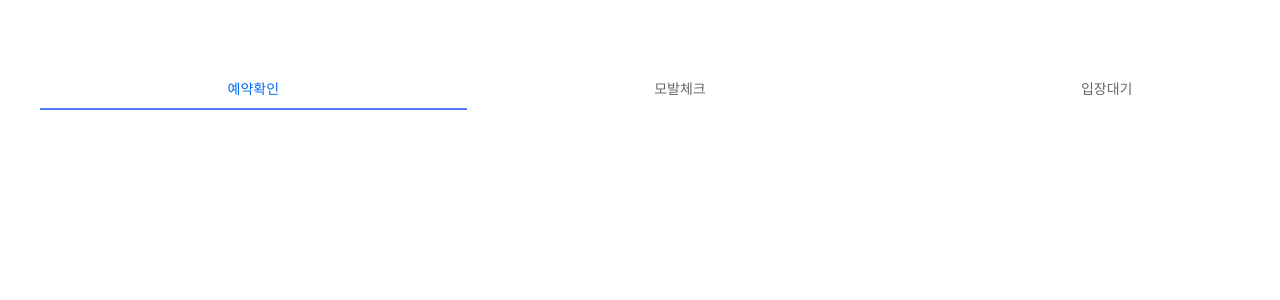
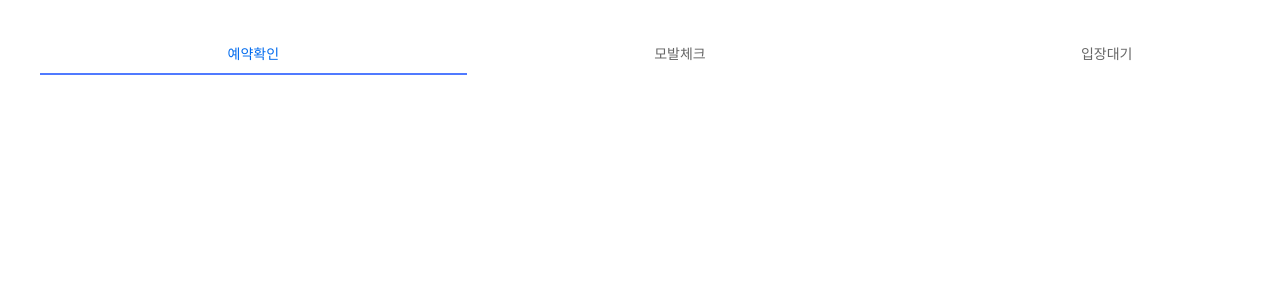
Before and after one commit to DaeHyunHwang/newTorsoProject, a React (Create React App) app: page / in a window 1280 px wide. Shown: the top 300 px of the page. Built offline with nearby package versions, Linux system fonts and the light colour scheme.

Commit message:
Update App.css

```diff
--- a/src/App.css
+++ b/src/App.css
@@ -38,7 +38,6 @@
 
 .tab_typeL .tabList{
   position: fixed;
-  top: 50px;
   left: 0;
   width: 100%;
   margin-bottom:0;
```
